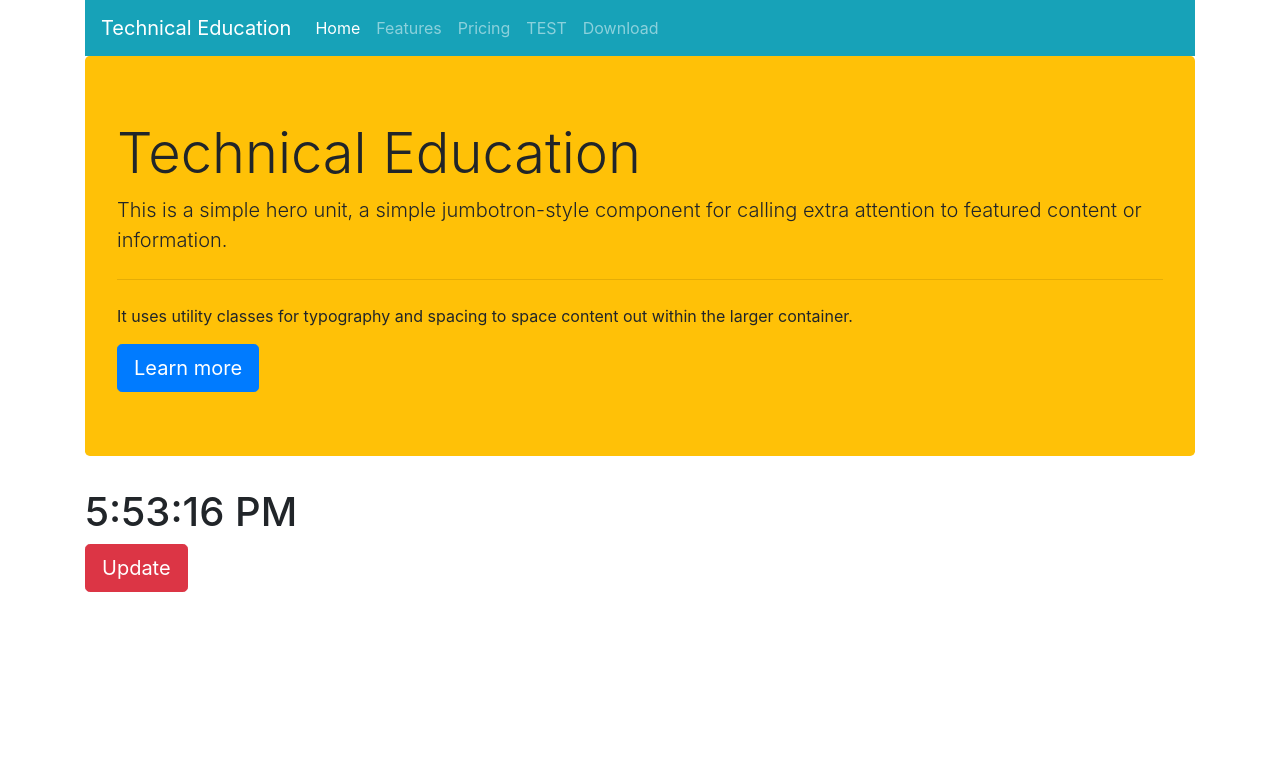
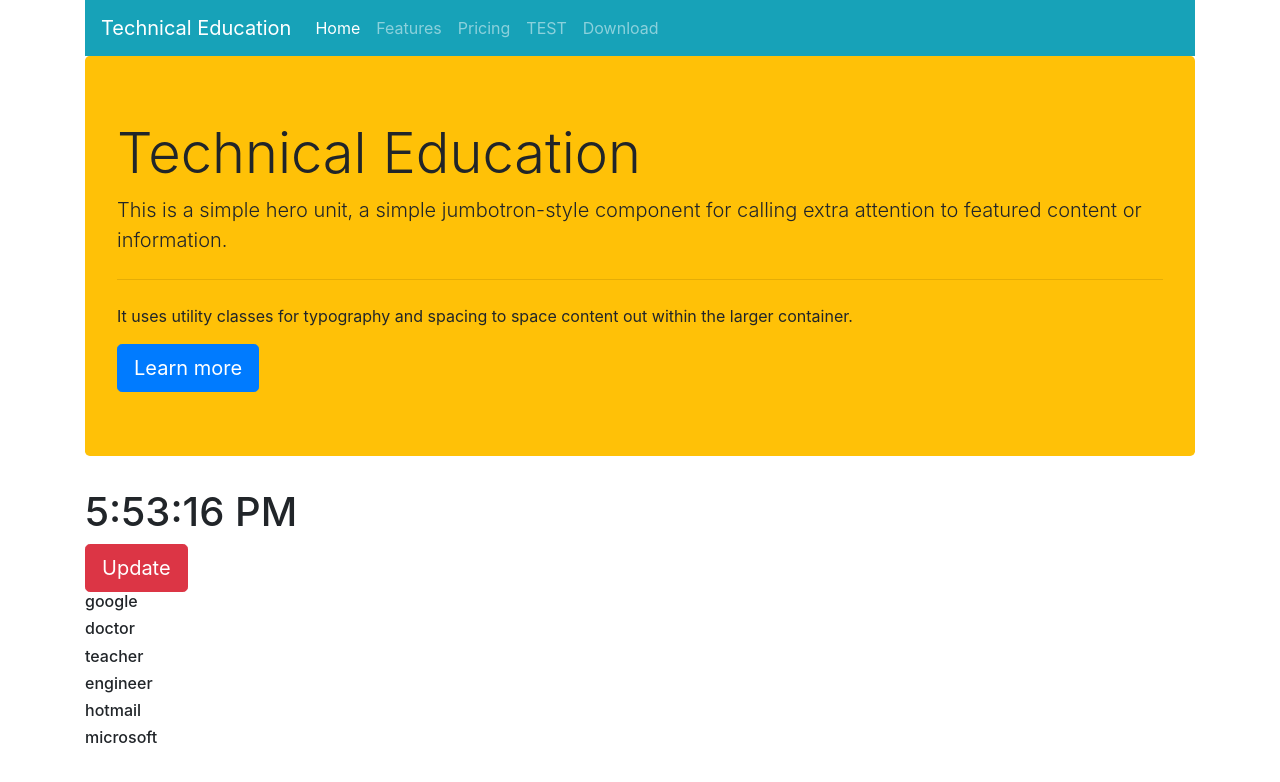
Before and after one commit to ahmedvb/React-App, a React (Create React App) app: page /download in a window 1280 px wide. Shown: the top 782 px of the page. Built offline with nearby package versions, Linux system fonts and the light colour scheme.

Commit message:
save202005071246

```diff
--- a/src/components/Download/Download.jsx
+++ b/src/components/Download/Download.jsx
@@ -5,6 +5,8 @@ export default function Download() {
     const arr = [1, 5, 8, 20, 9, 56];
     const [...a] = arr;
     const [buttonVariant, setButtonVariant] = useState(true);
+    const jobs =['doctor','teacher','engineer'];
+    const jobs2=['google',...jobs,'hotmail','microsoft'];
     function updateTime() {
         alert(a);
     }
@@ -14,5 +16,8 @@ export default function Download() {
     return <div>
         <h1>{time}</h1>
         <button className={buttonVariant?"btn btn-danger btn-lg":"btn btn-primary btn-lg"} onClick={UpdateButtonVariant}>Update</button>
+        <div>{jobs2.map(item=>{
+            return <h6>{item}</h6>
+        })}</div>
     </div>;
 }
```
Also changed, not shown: src/App.js (+6 -6 lines).
